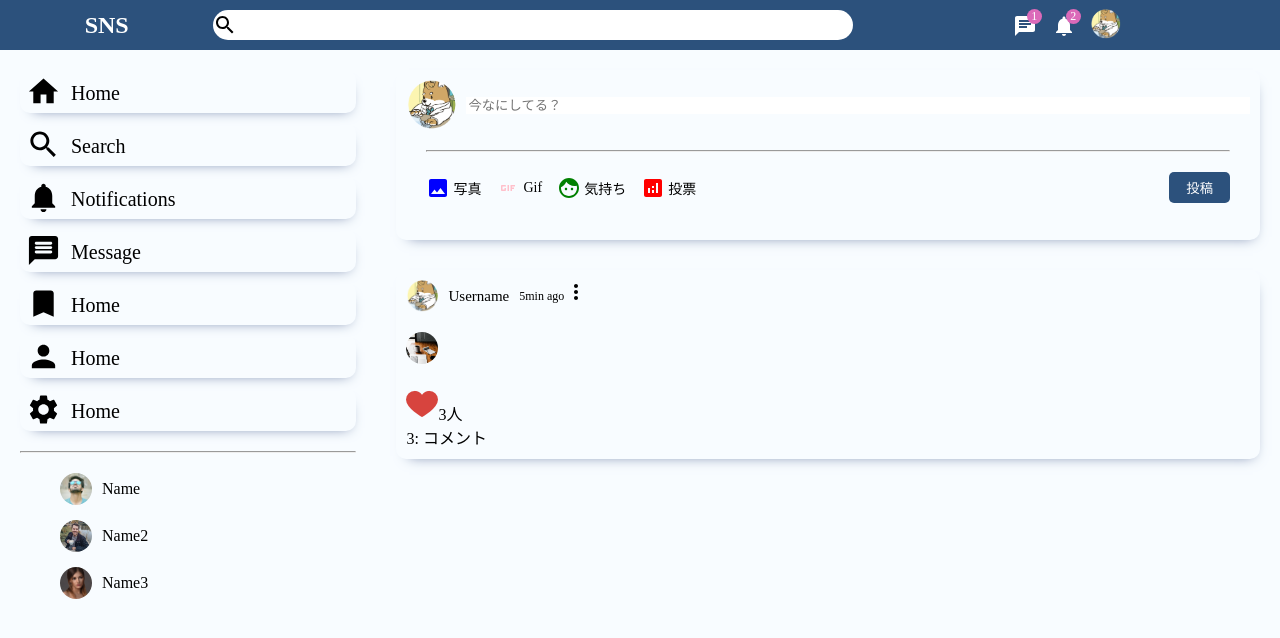
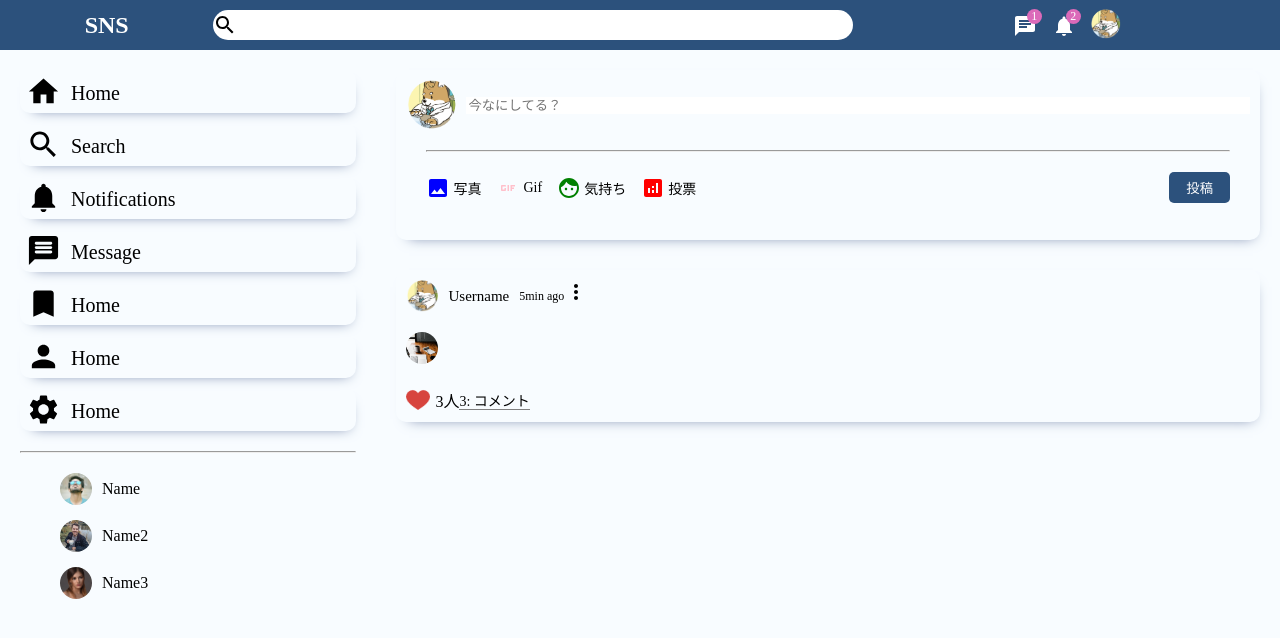
Before and after one commit to sacrwst/sns-frontend, a React (Create React App) app: page / in a window 1280 px wide. Shown: the top 638 px of the page. Built offline with nearby package versions, Linux system fonts and the light colour scheme.

Commit message:
💄 Postコンポーネント　スタイル

```diff
--- a/src/components/post/post.css
+++ b/src/components/post/post.css
@@ -40,3 +40,39 @@
 .postCenter {
     margin: 20px 0;
 }
+
+.postImg {
+    width: 100%;
+    min-height: 500px;
+    margin-top: 20px;
+    object-fit: contain;
+}
+
+.postBottom {
+    display: flex;
+    align-items: space-between;
+    align-items: center;
+}
+
+.postBottomLeft {
+    display: flex;
+    align-items: center;
+}
+
+.likeIcon {
+    width: 24px;
+    height: 24px;
+    margin-right: 5px;
+    cursor: pointer;
+}
+
+.postLikeCoutner {
+    font-size: 15px;
+}
+
+.postCommentText {
+    font-size: 14px;
+    margin-right: 3px;
+    border-bottom: 1px solid gray;
+    cursor: pointer;
+}
```
